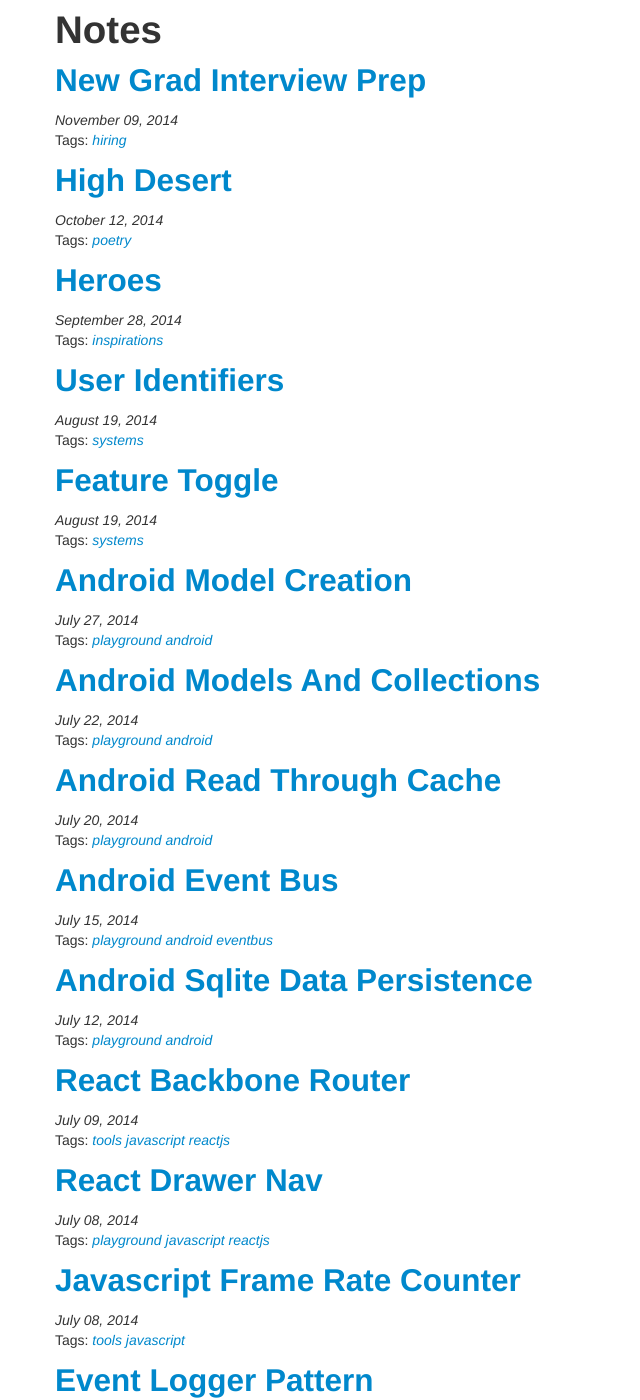
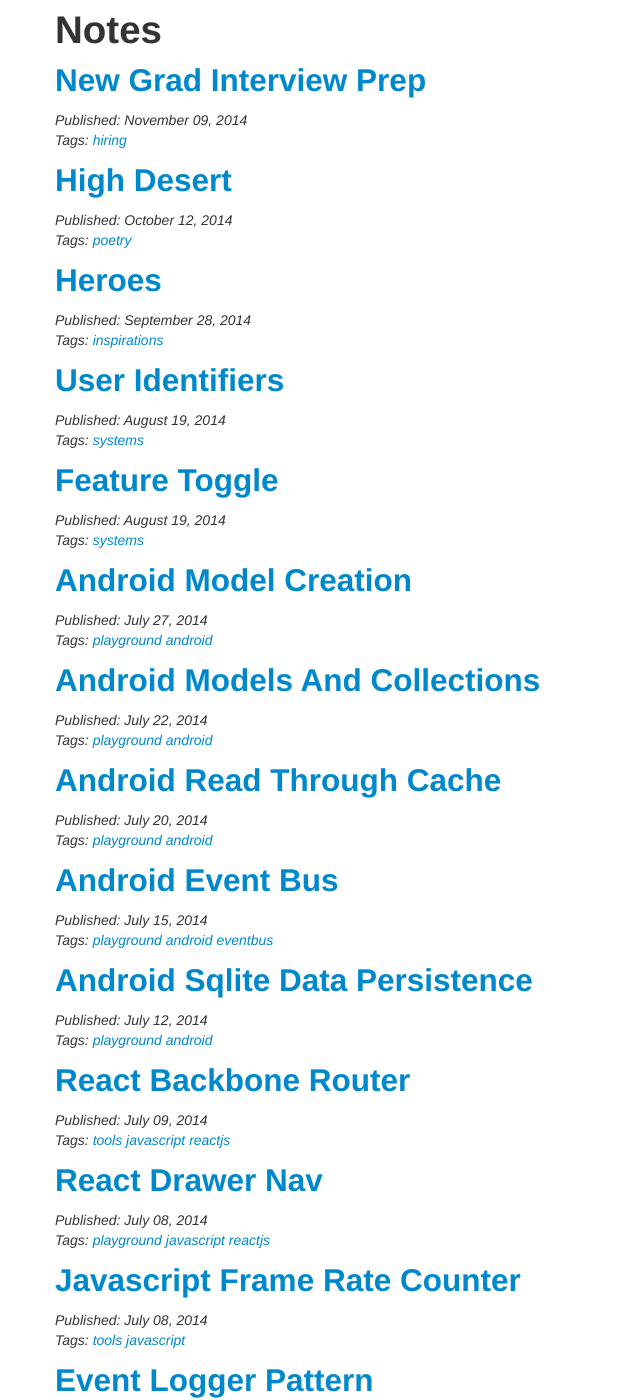
Before and after one commit to erikeldridge/erikeldridge.github.com, a Jekyll site: the page built from notes.html, in a window 1280 px wide and 1400 px high. Shown: the whole window, without its empty margins (0-640 px from the left). Built offline with Jekyll 4.4.1, drawn with Linux system fonts in a browser that asks for light colours; comment, search, counter and statistics services are not loaded; some of the changed text lies outside the part shown.

Commit message:
clean up tag formatting

```diff
--- a/notes.html
+++ b/notes.html
@@ -7,8 +7,8 @@
     <h1>Notes</h1>
     {% for post in site.posts %}
       <h2><a href="{{ post.url }}">{{ post.title }}</a></h2>
-      <i>{{ post.date | date: "%B %d, %Y" }}</i>
-      <br>Tags:
+      <i>Published: {{ post.date | date: "%B %d, %Y" }}</i><br>
+      <i>Tags:</i>
       {% for tag in post.tags %}
         <i><a href="tags.html#{{tag}}">{{tag}}</a></i>
       {% endfor %}
```
Also changed, not shown: _layouts/note.html (+5 -6 lines), _posts/2014-11-9-new-grad-interview-prep.md (+1 -0 lines).
